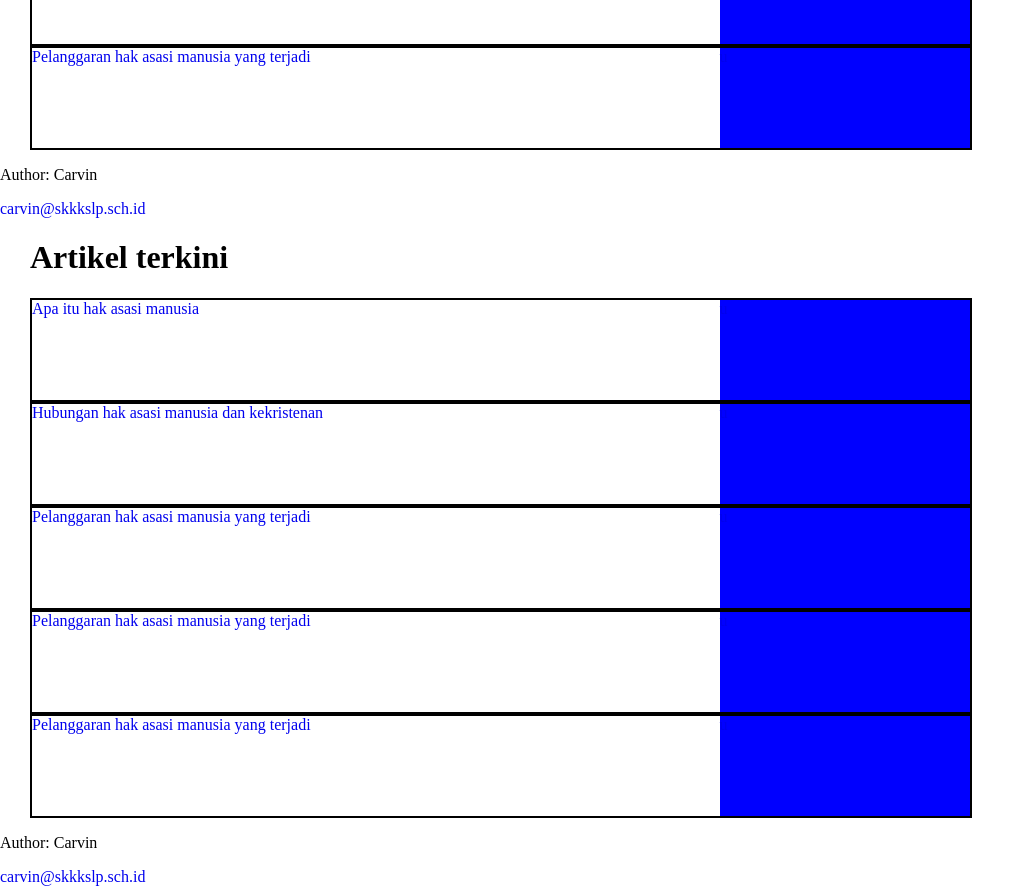
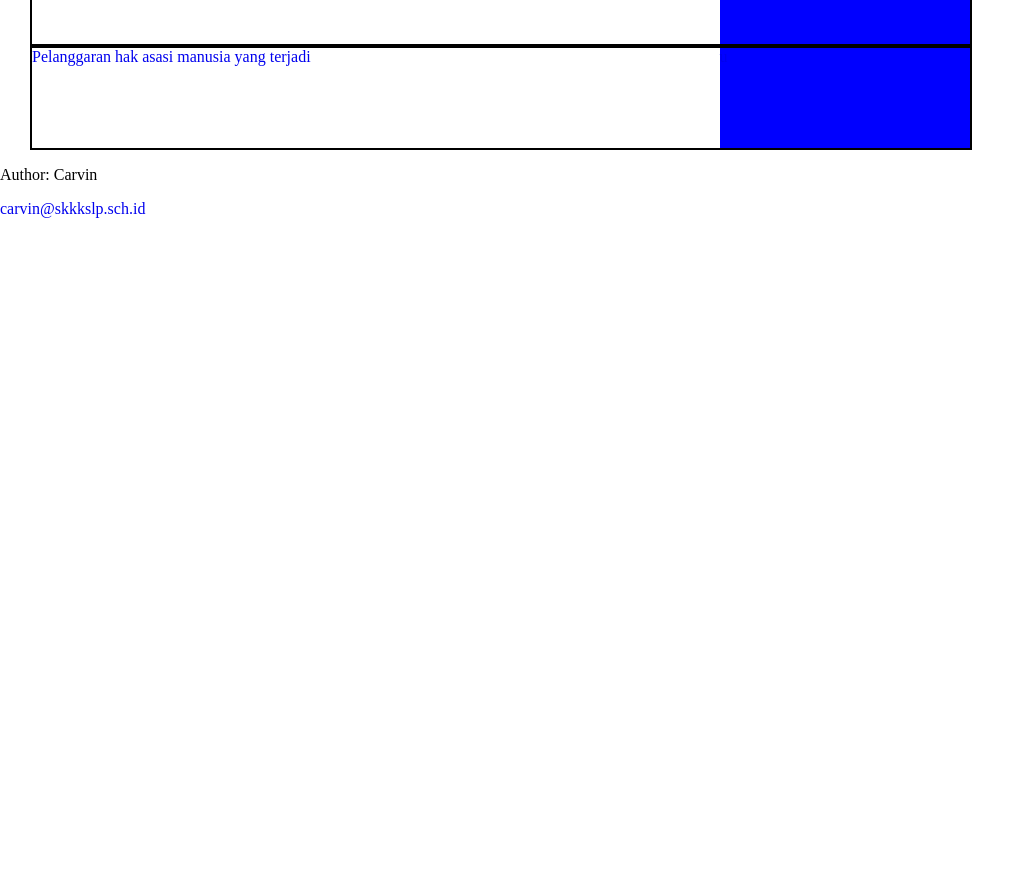
Before and after one commit to hoowwshii/dllm, a plain HTML site: page index.html in a window 1280 px wide. Shown: the part 500-1386 px from the top of the page, without its empty margins (0-1035 px from the left). After the commit the page ends 800 px from the top, so only its background shows below. Drawn offline with Linux system fonts and the light colour scheme.

Commit message:
刚才有故障

```diff
--- a/index.html
+++ b/index.html
@@ -71,56 +71,5 @@
 </footer>
 
 
-<div class="container">
-    <h1>Artikel terkini</h1>
-    <div class="artikel">
-        <a href="first.html" >
-            <div class="artikel-content">
-            <div>Apa itu hak asasi manusia</div>
-            <div class="image">u</div>
-        </div>
-        </a>
-    </div>
-    <div class="artikel">
-        <a href="first.html" >
-            <div class="artikel-content">
-            <div>Hubungan hak asasi manusia dan kekristenan</div>
-            <div class="image">u</div>
-        </div>
-        </a>
-    </div>
-    <div class="artikel">
-        <a href="first.html" >
-            <div class="artikel-content">
-            <div>Pelanggaran hak asasi manusia yang terjadi</div>
-            <div class="image">u</div>
-        </div>
-        </a>
-    </div>
-    <div class="artikel">
-        <a href="first.html" >
-            <div class="artikel-content">
-            <div>Pelanggaran hak asasi manusia yang terjadi</div>
-            <div class="image">u</div>
-        </div>
-        </a>
-    </div>
-    <div class="artikel">
-        <a href="first.html" >
-            <div class="artikel-content">
-            <div>Pelanggaran hak asasi manusia yang terjadi</div>
-            <div class="image">u</div>
-        </div>
-        </a>
-    </div>
-
-</div>
-
-
-<footer>
-    <p>Author: Carvin</p>
-    <a href="mailto:carvin@skkkslp.sch.id">carvin@skkkslp.sch.id</a>
-</footer>
-
 </body>
 </html>
```
